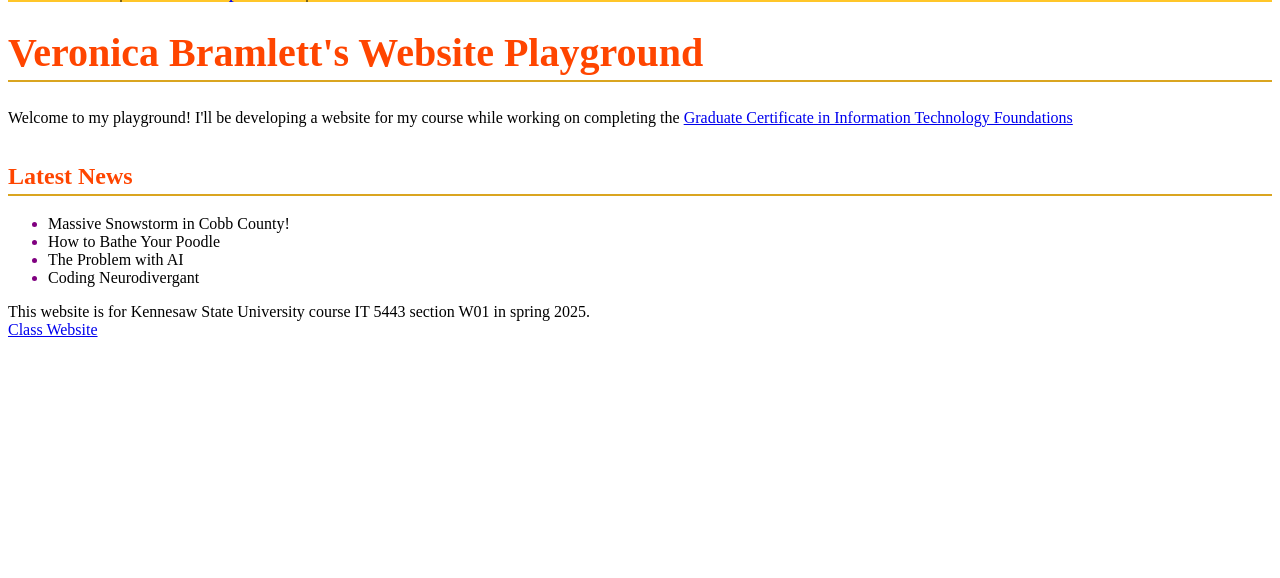
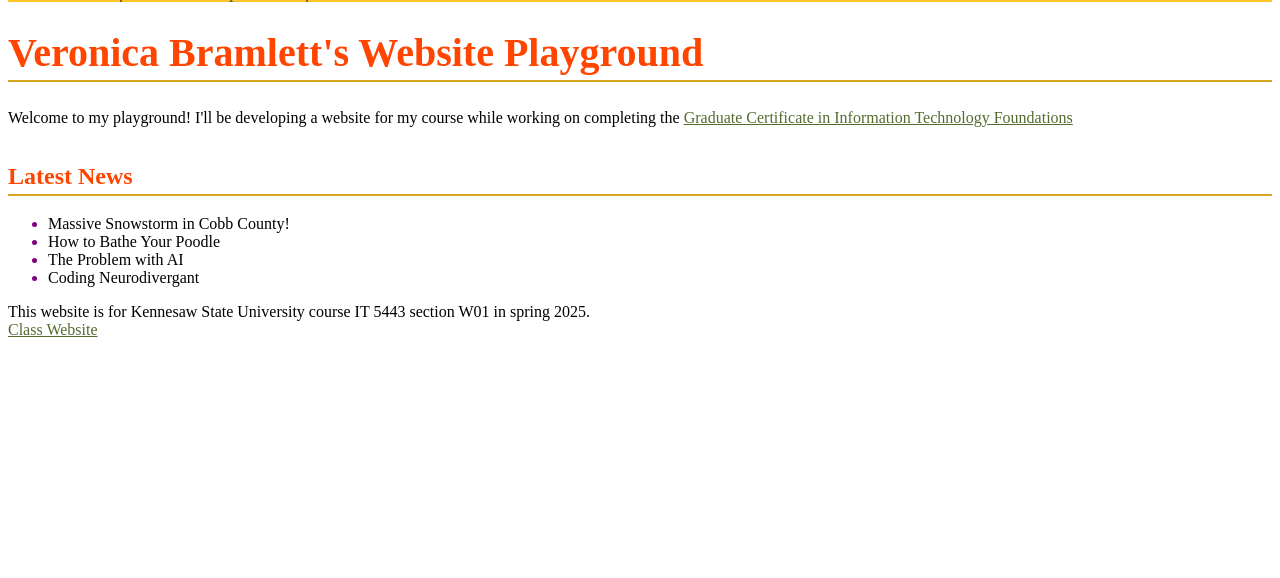
Before and after one commit to Tortall/it5443spring2025, a PHP site: page / in a window 1280 px wide. Shown: the part 144-722 px from the top of the page. Run offline with PHP 8.4, Linux system fonts and the light colour scheme.

Commit message:
Added text color to links and link hover.

```diff
--- a/mystyle.css
+++ b/mystyle.css
@@ -11,8 +11,12 @@ h1,	h2, h3{
 th, td {
 	padding: 15px;
 }
+a {
+	color:darkolivegreen;
+}
 a:hover {
 	text-decoration: none;
+	color:purple
 }
 li::marker {
 	color: purple;
```
